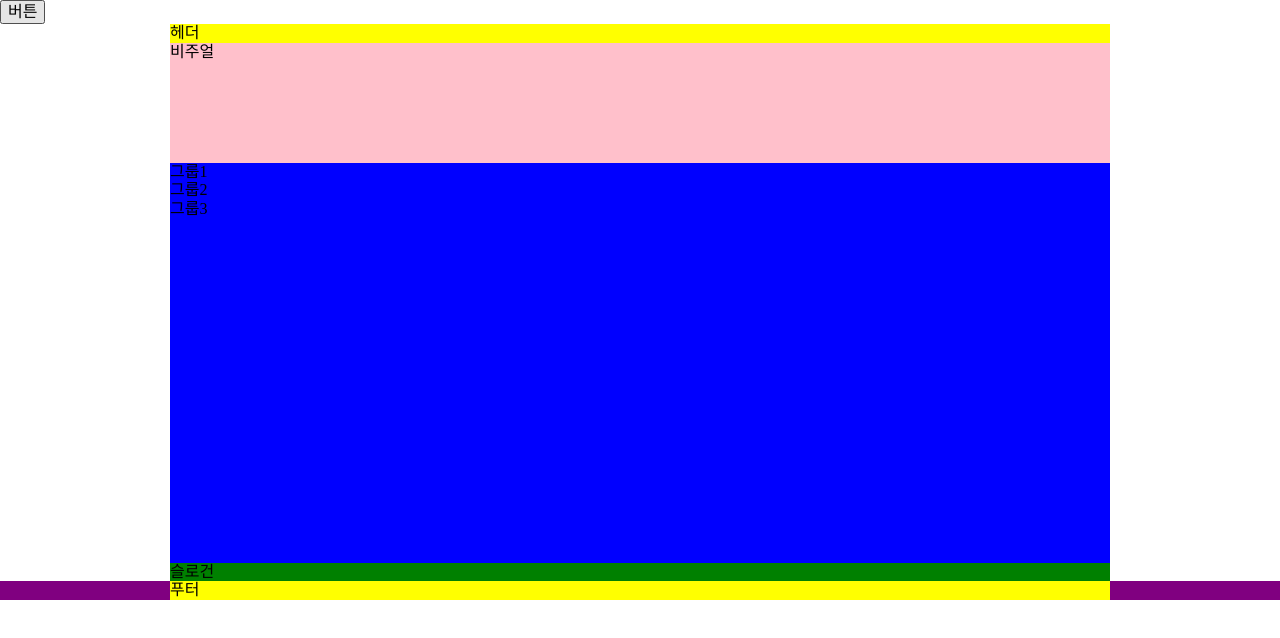
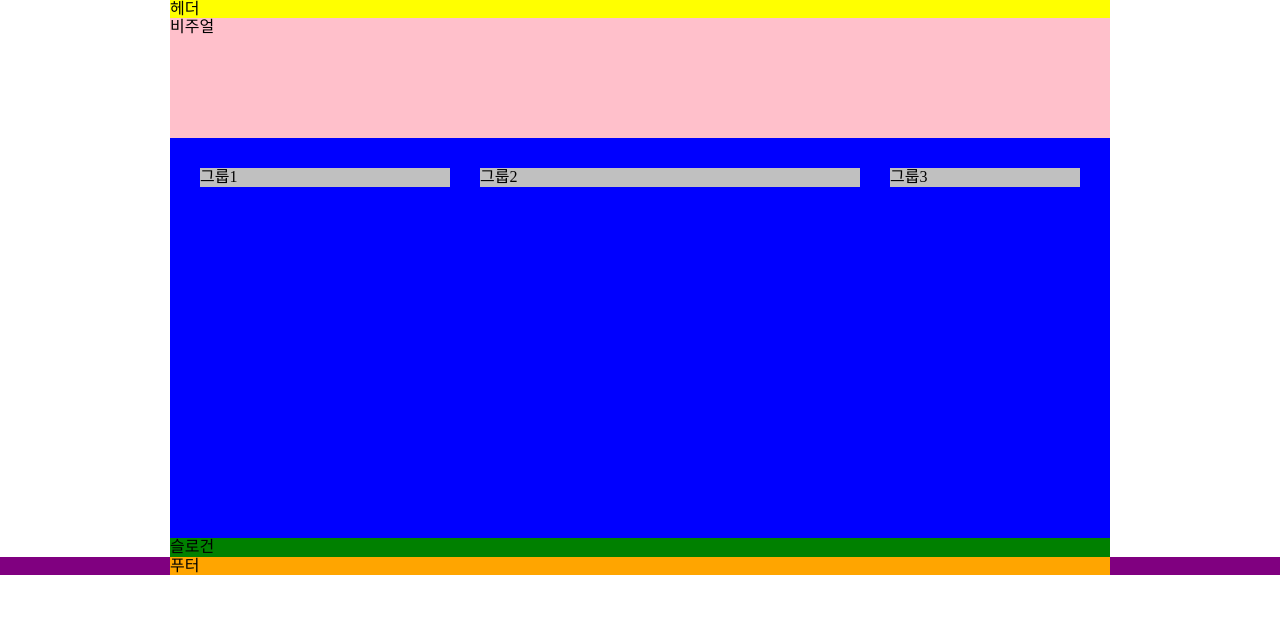
Before and after one commit to NamgungJongMin/zeroConnecTo, a website: page HTML5/index.html in a window 1280 px wide. Drawn offline with Linux system fonts and the light colour scheme.

Commit message:
메인컨텐츠 레이아웃 완성(flex vs float)

```diff
--- a/HTML5/css/index.css
+++ b/HTML5/css/index.css
@@ -18,7 +18,6 @@
 
 .header {
   background: yellow;
-  height: auto;
 }
 /* 비주얼 */
 .visual {
@@ -28,16 +27,40 @@
 .main {
   background: blue;
   min-height: 400px;
+  padding: 15px;
+  /* display: flex;
+  flex-flow: row nowrap;
+  justify-content: space-around; */
+}
+
+.main::after {
+  content: "";
+  background-color: red;
+  clear: both;
+  display: block;
+}
+
+.group {
+  background-color: silver;
+  float: left;
+  margin: 15px;
+}
+.group1 {
+  width: 250px;
+}
+.group2 {
+  width: 380px;
+  /* order: 1; */
+}
+.group3 {
+  width: 190px;
 }
 .slogan {
   background: green;
-  height: auto;
 }
 .footer {
   background: purple;
-  height: auto;
 }
 .footer-inner {
-  background: yellow;
-  height: auto;
+  background: orange;
 }
--- a/HTML5/index.html
+++ b/HTML5/index.html
@@ -7,13 +7,13 @@
     <link rel="stylesheet" href="./css/index.css" />
   </head>
   <body>
-    <button type="button">버튼</button>
     <header class="header">헤더</header>
     <div class="visual">비주얼</div>
     <main class="main">
       <div class="group group1">그룹1</div>
       <div class="group group2">그룹2</div>
       <div class="group group3">그룹3</div>
+      <div class="clearfix"></div>
     </main>
     <article class="slogan">슬로건</article>
     <footer class="footer">
```
